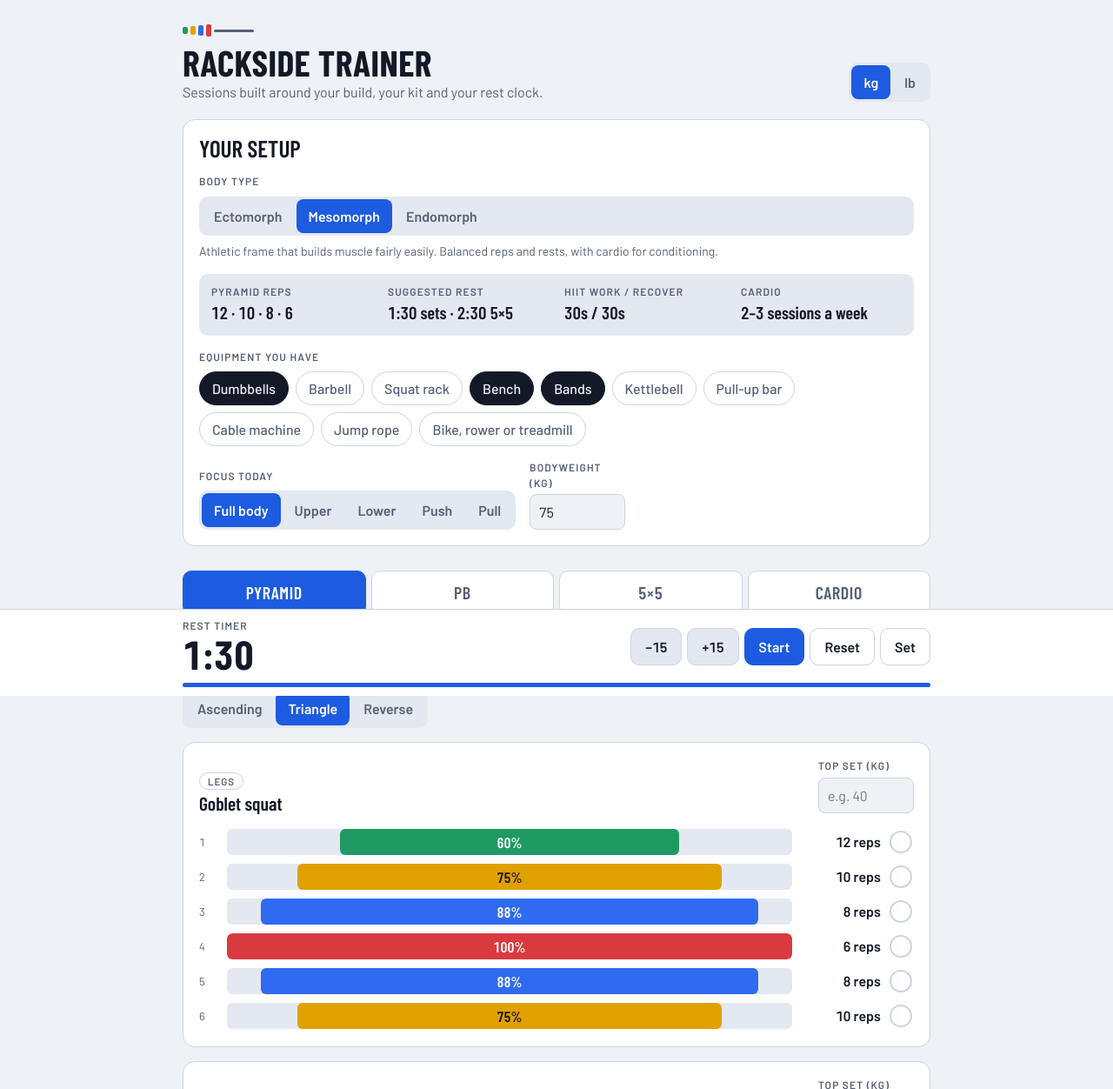
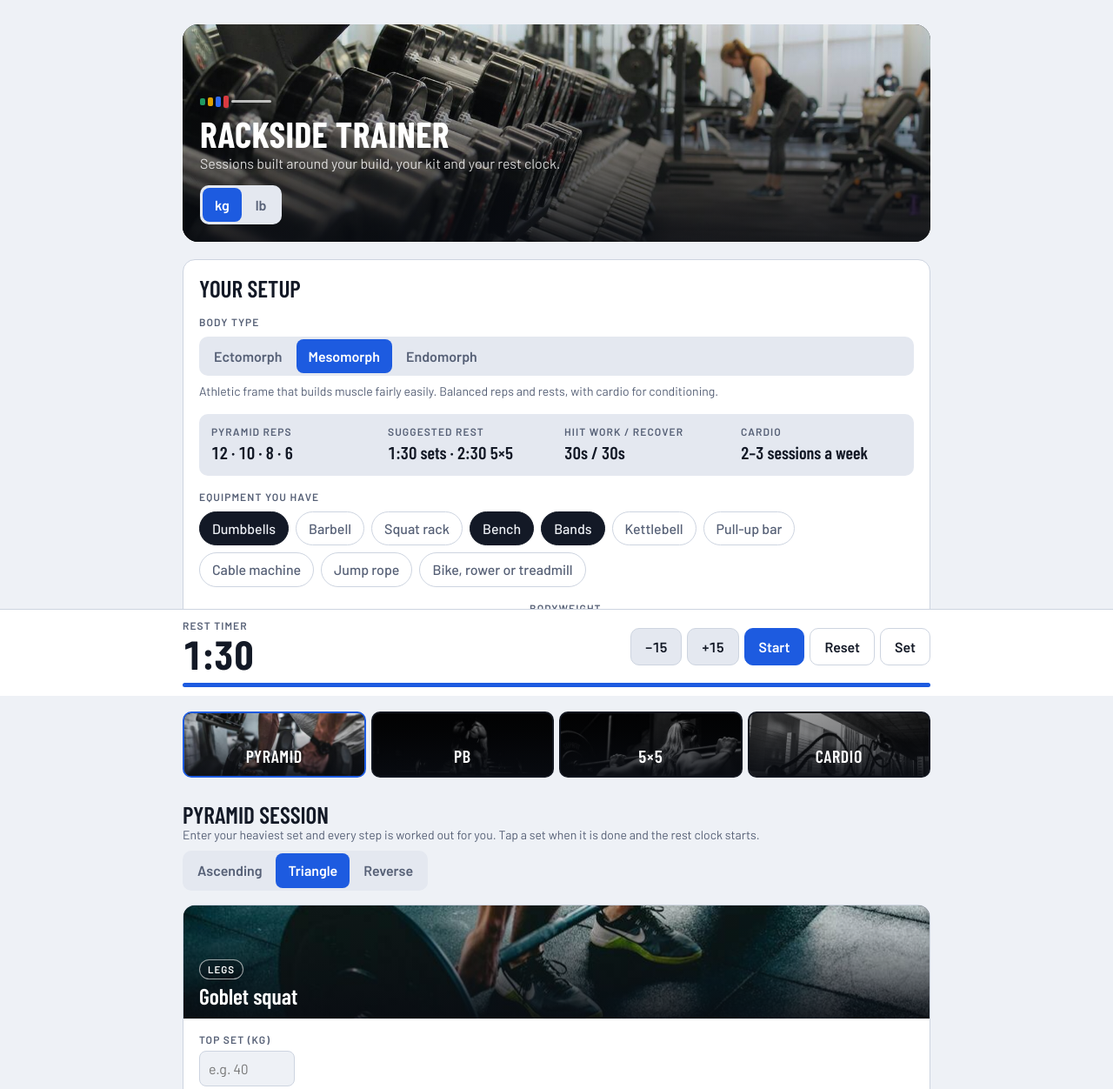
Before and after one commit to deedeebop/My-projects-, a plain HTML site: page workout-app.html in a window 1280 px wide. Shown: the top 1252 px of the page at 87% size. Drawn offline with nearby package versions, Linux system fonts and the light colour scheme.

Commit message:
Add photo-led visuals to Rackside Trainer
Photo hero, photo tab tiles, a photo header on every exercise card and
a photo-backed cardio stage. Images live in img/.

Co-Authored-By: Claude Fable 5.2 <noreply@anthropic.com>
Claude-Session: https://claude.ai/code/session_01HBKyonPrN5TuAtrsvGoMka

```diff
--- a/workout-app.html
+++ b/workout-app.html
@@ -125,6 +125,27 @@ th{font-size:.75rem;text-transform:uppercase;letter-spacing:.08em;color:var(--mu
 .legend span::before{content:"";display:inline-block;width:10px;height:10px;border-radius:2px;margin-right:6px;background:var(--c)}
 .moves{display:flex;gap:6px;flex-wrap:wrap}
 
+/* photo treatment: text over photos is always white on a dark scrim, in both themes */
+.hero{position:relative;border-radius:18px;overflow:hidden;min-height:250px;display:flex;flex-direction:column;justify-content:flex-end;align-items:flex-start;gap:14px;padding:20px;color:#fff;background:#12161f}
+.hero>img,.ph>img,.tabs button>img,.stage>img{position:absolute;inset:0;width:100%;height:100%;object-fit:cover;max-width:none}
+.hero::after,.ph::after,.tabs button::after{content:"";position:absolute;inset:0;background:linear-gradient(to top,rgba(9,12,18,.88),rgba(9,12,18,.25) 70%,rgba(9,12,18,.1))}
+.hero>div{position:relative;z-index:1}
+.hero .muted{color:rgba(255,255,255,.82)}
+.hero .plates b{background:rgba(255,255,255,.7)}
+.ph{position:relative;height:130px;margin:-18px -18px 0;border-radius:13px 13px 0 0;overflow:hidden;background:#12161f;color:#fff}
+.ph-t{position:absolute;left:18px;right:18px;bottom:12px;z-index:1;display:flex;flex-direction:column;gap:6px;align-items:flex-start}
+.ph-t h3{font-size:1.6rem}
+.ph .tag{color:#fff;border-color:rgba(255,255,255,.6);background:rgba(9,12,18,.35)}
+.tabs button{position:relative;overflow:hidden;height:76px;padding:0 4px 8px;display:flex;align-items:flex-end;justify-content:center;color:#fff;background:#12161f;border:2px solid transparent}
+.tabs button>span{position:relative;z-index:1}
+.tabs button>img{filter:grayscale(1) brightness(.75)}
+.tabs button[aria-selected="true"]{background:#12161f;color:#fff;border-color:var(--accent)}
+.tabs button[aria-selected="true"]>img{filter:none}
+.tabs button[aria-selected="true"]::after{background:linear-gradient(to top,rgba(9,12,18,.8),rgba(9,12,18,.05) 75%)}
+.stage{position:relative;overflow:hidden;color:#fff;background:#151a26;min-height:230px;justify-content:center}
+.stage>img{opacity:.34;mix-blend-mode:luminosity}
+.stage>span{position:relative;z-index:1}
+
 /* timer dock */
 .dock{position:fixed;left:0;right:0;bottom:0;z-index:20;background:var(--surface);border-top:1px solid var(--line);
   padding-top:10px;padding-bottom:calc(10px + env(safe-area-inset-bottom, 0px));
@@ -152,7 +173,8 @@ th{font-size:.75rem;text-transform:uppercase;letter-spacing:.08em;color:var(--mu
 </style>
 
 <div class="wrap">
-  <header class="top">
+  <header class="hero">
+    <img src="img/hero.jpg" alt="">
     <div>
       <div class="plates" aria-hidden="true"><i></i><i></i><i></i><i></i><b></b><i></i><i></i><i></i><i></i></div>
       <h1>Rackside Trainer</h1>
@@ -196,10 +218,10 @@ th{font-size:.75rem;text-transform:uppercase;letter-spacing:.08em;color:var(--mu
   </section>
 
   <nav class="tabs" role="tablist" aria-label="Workout type">
-    <button type="button" role="tab" data-tab="pyramid">Pyramid</button>
-    <button type="button" role="tab" data-tab="pb">PB</button>
-    <button type="button" role="tab" data-tab="5x5">5×5</button>
-    <button type="button" role="tab" data-tab="cardio">Cardio</button>
+    <button type="button" role="tab" data-tab="pyramid"><img src="img/t-pyramid.jpg" alt=""><span>Pyramid</span></button>
+    <button type="button" role="tab" data-tab="pb"><img src="img/t-pb.jpg" alt=""><span>PB</span></button>
+    <button type="button" role="tab" data-tab="5x5"><img src="img/t-5x5.jpg" alt=""><span>5×5</span></button>
+    <button type="button" role="tab" data-tab="cardio"><img src="img/t-cardio.jpg" alt=""><span>Cardio</span></button>
   </nav>
 
   <section class="panel" data-panel="pyramid">
@@ -223,6 +245,7 @@ th{font-size:.75rem;text-transform:uppercase;letter-spacing:.08em;color:var(--mu
       <p class="muted small">Estimate your one-rep max, ramp up to an attempt, and keep a board of your bests.</p>
     </div>
     <div class="card">
+      <div class="ph"><img src="img/pb.jpg" alt=""><div class="ph-t"><h3>One-rep max calculator</h3></div></div>
       <div class="row" style="align-items:flex-end;gap:12px">
         <label class="field" style="flex:1 1 200px"><span class="label">Lift</span><select id="pb-lift"></select></label>
         <label class="field narrow"><span class="label">Weight (<span class="u">kg</span>)</span><input type="number" id="pb-w" min="0" step="0.5" inputmode="decimal"></label>
@@ -290,6 +313,7 @@ th{font-size:.75rem;text-transform:uppercase;letter-spacing:.08em;color:var(--mu
       </div>
       <p class="small muted" id="c-desc"></p>
       <div class="stage" id="stage" data-phase="idle">
+        <img src="img/stage.jpg" alt="">
         <span class="phase" id="c-phase">Ready</span>
         <span class="clock" id="c-clock">0:00</span>
         <span class="move" id="c-move"></span>
@@ -312,7 +336,7 @@ th{font-size:.75rem;text-transform:uppercase;letter-spacing:.08em;color:var(--mu
     </div>
   </section>
 
-  <p class="small muted">Body types are a loose guide, not a diagnosis. Treat the suggestions as a starting point and adjust to how you recover. Check with a doctor before starting hard training if you have a health condition.</p>
+  <p class="small muted">Body types are a loose guide, not a diagnosis. Treat the suggestions as a starting point and adjust to how you recover. Check with a doctor before starting hard training if you have a health condition. Photos from Unsplash.</p>
 </div>
 
 <div class="dock" id="dock">
@@ -393,6 +417,7 @@ const rnd=x=>{const s=step(); return Math.max(s,Math.round(x/s)*s);};
 const fmtW=x=>(Math.round(x*10)/10)+" "+S.units;
 const mmss=s=>{s=Math.max(0,Math.ceil(s)); return Math.floor(s/60)+":"+String(s%60).padStart(2,"0");};
 const plate=p=>p>=96?"r":p>=84?"b":p>=70?"y":"g";
+const ph=(x,tag)=>`<div class="ph"><img src="img/${x.p}.jpg" alt="" loading="lazy"><div class="ph-t"><span class="tag">${tag}</span><h3>${x.name}</h3></div></div>`;
 
 /* ---------- sound ---------- */
 let AC=null;
@@ -474,8 +499,7 @@ function renderPyramid(){
   const L=ladder(), list=FOCUS[S.focus].map(pick).filter(Boolean);
   $("#pyr-list").innerHTML=list.map(x=>{
     const top=+S.tops[x.name]||0;
-    return `<article class="card"><div class="exhead">
-      <div><span class="tag">${PNAME[x.p]}</span><h3 style="margin-top:6px">${x.name}</h3></div>
+    return `<article class="card">${ph(x,PNAME[x.p])}<div class="exhead">
       ${x.load==="w"?`<label class="field narrow"><span class="label">Top set (${S.units})</span><input type="number" id="top-${x.p}" data-top="${x.name}" min="0" step="0.5" inputmode="decimal" value="${top||""}" placeholder="e.g. ${S.units==="kg"?40:90}"></label>`
         :`<span class="small muted">${x.load==="b"?"Step up band tension":"Bodyweight. Make it harder with tempo"}</span>`}
       </div><div class="sets">${L.map((s,i)=>setRow(x.name,i,s,top,x.load)).join("")}</div></article>`;
@@ -534,8 +558,7 @@ function renderFive(){
     :"5×5 works best with loaded lifts. With your current kit, use a slow 3-second lowering phase and add a rep target instead of weight.";
   $("#five-list").innerHTML=L.map(x=>{
     const w=+S.five[x.name]||0;
-    return `<article class="card"><div class="exhead">
-      <div><span class="tag">${x.sets} × 5</span><h3 style="margin-top:6px">${x.name}</h3></div>
+    return `<article class="card">${ph(x,x.sets+" × 5")}<div class="exhead">
       ${x.load==="w"?`<label class="field narrow"><span class="label">Weight (${S.units})</span><input type="number" id="five-${x.p}" data-five="${x.name}" min="0" step="0.5" inputmode="decimal" value="${w||""}" placeholder="e.g. ${S.units==="kg"?40:90}"></label>`
         :`<span class="small muted">${x.load==="b"?"Use your heaviest band":"Bodyweight, slow tempo"}</span>`}</div>
       <div class="reps">${Array.from({length:x.sets},(_,i)=>`<button type="button" class="rep" data-k="${x.name}|${i}" aria-pressed="${!!done5[x.name+"|"+i]}" aria-label="Set ${i+1} of ${x.name}">5</button>`).join("")}</div></article>`;
```
Also changed, not shown: img/core.jpg (added), img/curl.jpg (added), img/hero.jpg (added), img/hinge.jpg (added), img/hpull.jpg (added), img/hpush.jpg (added), img/lunge.jpg (added), img/pb.jpg (added), img/squat.jpg (added), img/stage.jpg (added), img/t-5x5.jpg (added), img/t-cardio.jpg (added), img/t-pb.jpg (added), img/t-pyramid.jpg (added), 3 more files.
